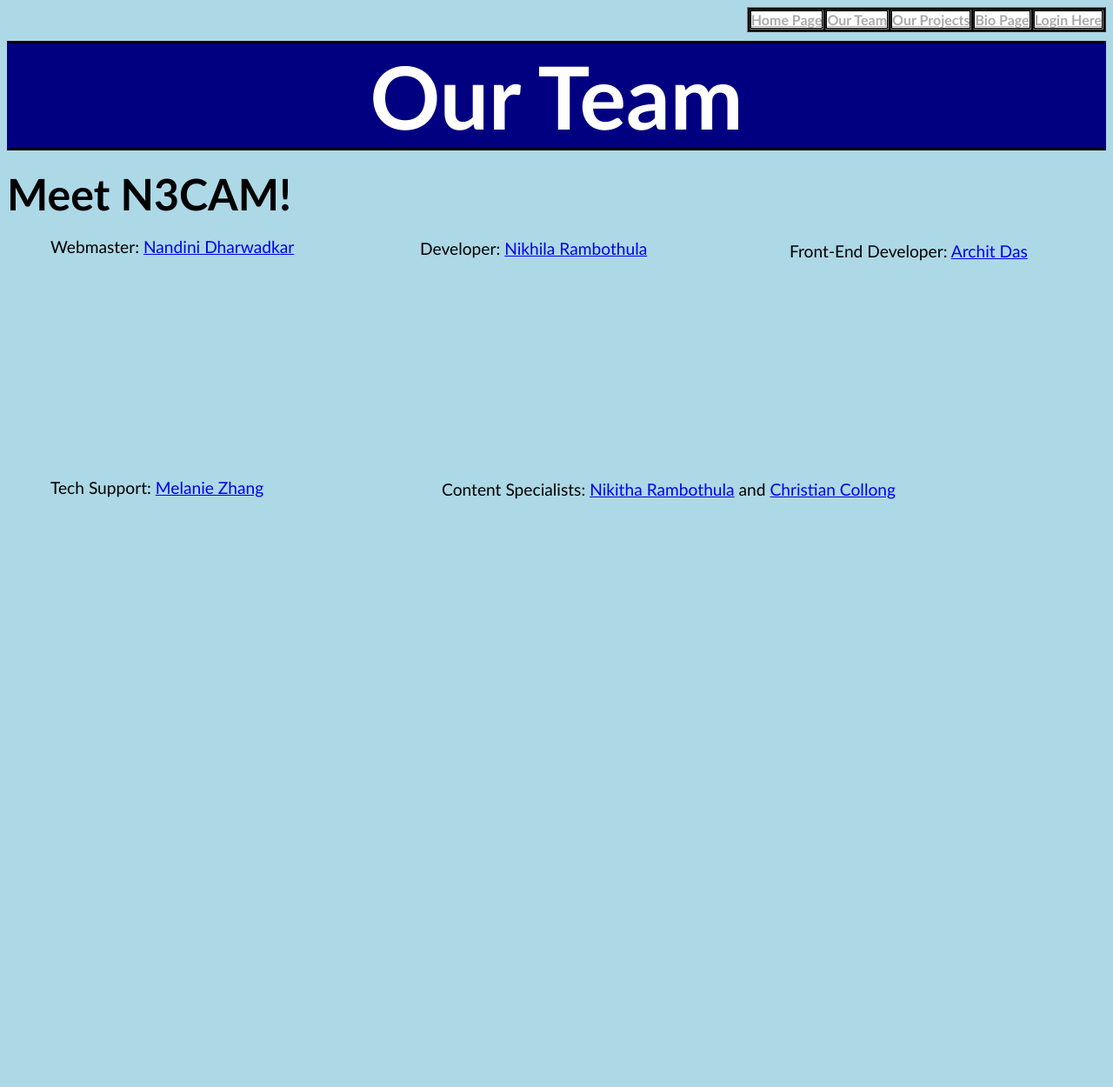
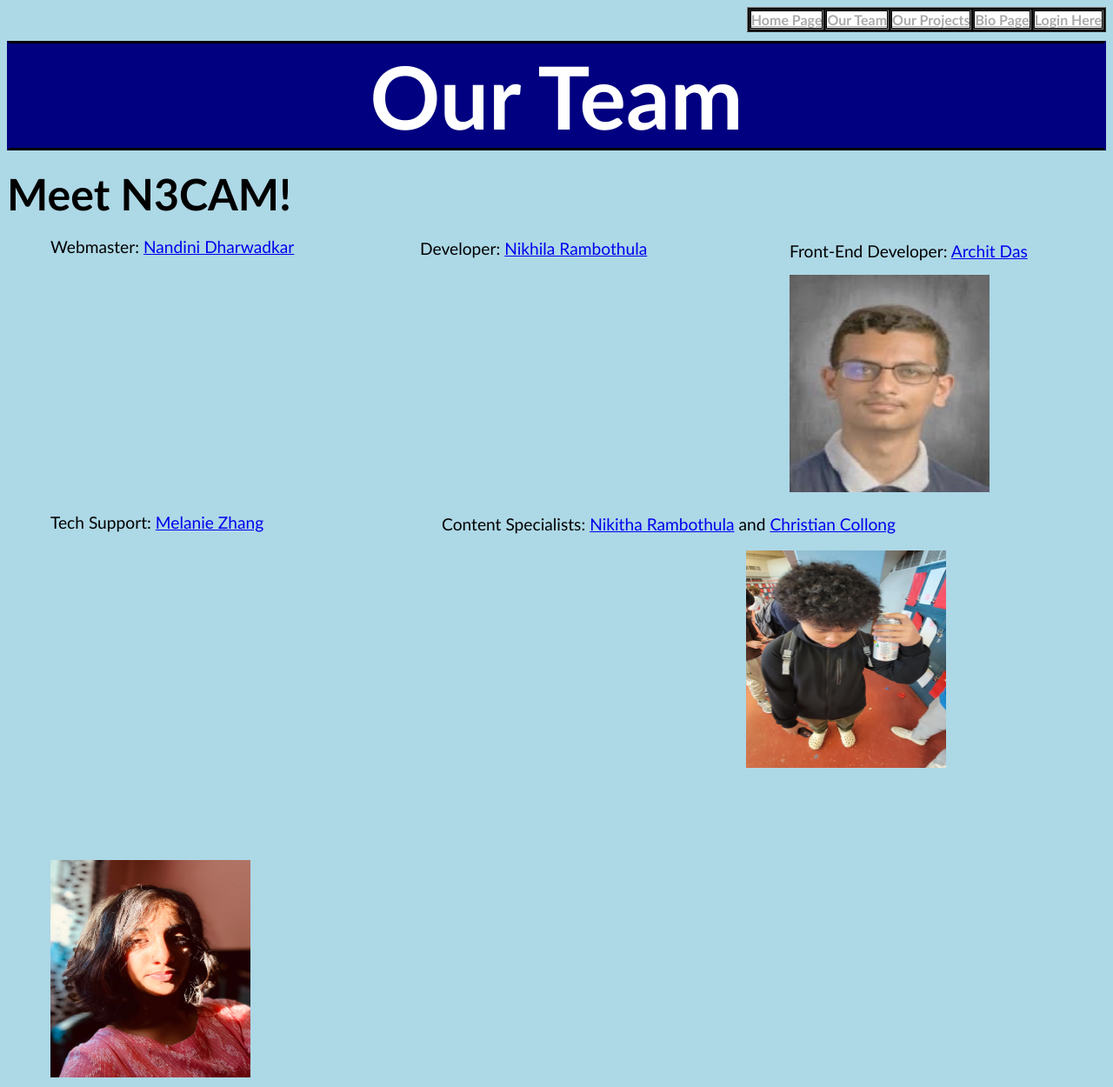
Before and after one commit to kodingwizard/N3CAM-Website, a PHP site: page /ourteam.html in a window 1280 px wide. Shown: the whole page at 87% size. Before the commit the page ends 574 px from the top, so only its background shows below. Run offline with PHP 8.4, Linux system fonts and the light colour scheme; lists and menus that the app fills with data are empty.

Commit message:
adding images to team page

```diff
--- a/ourteam.css
+++ b/ourteam.css
@@ -53,12 +53,27 @@ body{
 
 #tech{
     margin-left: 50px;
-    transform: translateY(150px);
+    transform: translateY(190px);
     font-size: larger;
 }
 
 #content{
     margin-left: 500px;
-    transform: translateY(110px);
+    transform: translateY(150px);
     font-size: larger;
 }
+
+#chrispic{
+    margin-left: 850px;
+    transform: translateY(150px);
+}
+
+#architpic{
+    margin-left: 900px;
+    transform: translateY(-420px);
+}
+
+#nandinipic{
+    margin-left: 50px;
+    transform: translateY{0px};
+}
--- a/ourteam.html
+++ b/ourteam.html
@@ -44,5 +44,9 @@
     <p class="teamtext" id="fdev">Front-End Developer: <a href="biopagearchit.html">Archit Das</a></p>
     <p class="teamtext" id="tech">Tech Support: <a href="biopagemelanie.html">Melanie Zhang</a></p>
     <p class="teamtext" id="content">Content Specialists: <a href="biopagenikitha.html">Nikitha Rambothula</a> and <a href="biopagechristian.html">Christian Collong</a></p>
+    <img id = "chrispic" src = "images/image_chris.jpg" alt = "Christian Collong" style = "width:230px;height:250px;">
+    <img id = "architpic" src = "images/image_archit.jpg" alt = "Archit Das" style = "width:230px;height:250px;">
+    <img id = "nandinipic" src = "images/image_nandini.jpg" alt = "Nandini Dharwadkar" style = "width:230px;height:250px;">
+
 </body>
 </html>
```
Also changed, not shown: images/image_archit.jpg (added), images/image_chris.jpg (added), images/image_nandini.jpg (added), images/image_nikhila.jpg (added).
